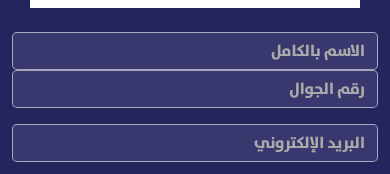
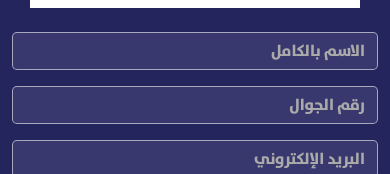
Before and after one commit to hageratia/lawyer-zainab-ibrahim, a React (Vite) app: page / in a window 390 px wide. Shown: the part 11487-11661 px from the top of the page. Built offline with nearby package versions, Linux system fonts and the light colour scheme.

Commit message:
Update FreeConsultaion.jsx

```diff
--- a/src/Components/FreeConsultaion/FreeConsultaion.jsx
+++ b/src/Components/FreeConsultaion/FreeConsultaion.jsx
@@ -101,7 +101,7 @@ const FreeConsultaion = () => {
                 onSubmit={consultaionForm.handleSubmit}
               >
                 <div className="row mb-3">
-                  <div className="col-md-6">
+                  <div className="col-md-6 col-sm-12">
                     <input
                       type="text"
                       className="form-control"
@@ -118,7 +118,7 @@ const FreeConsultaion = () => {
                       </div>
                     ) : null}
                   </div>
-                  <div className="col-md-6">
+                  <div className="col-md-6 col-sm-12 mt-3 mt-md-0">
                     <input
                       type="text"
                       name="phone"
```
